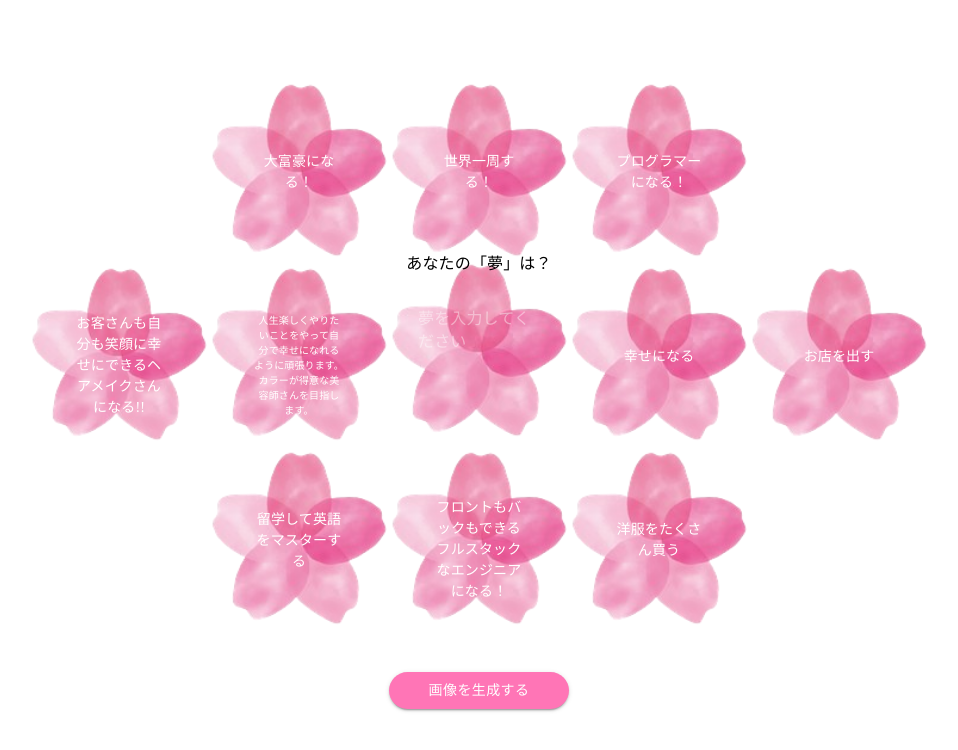
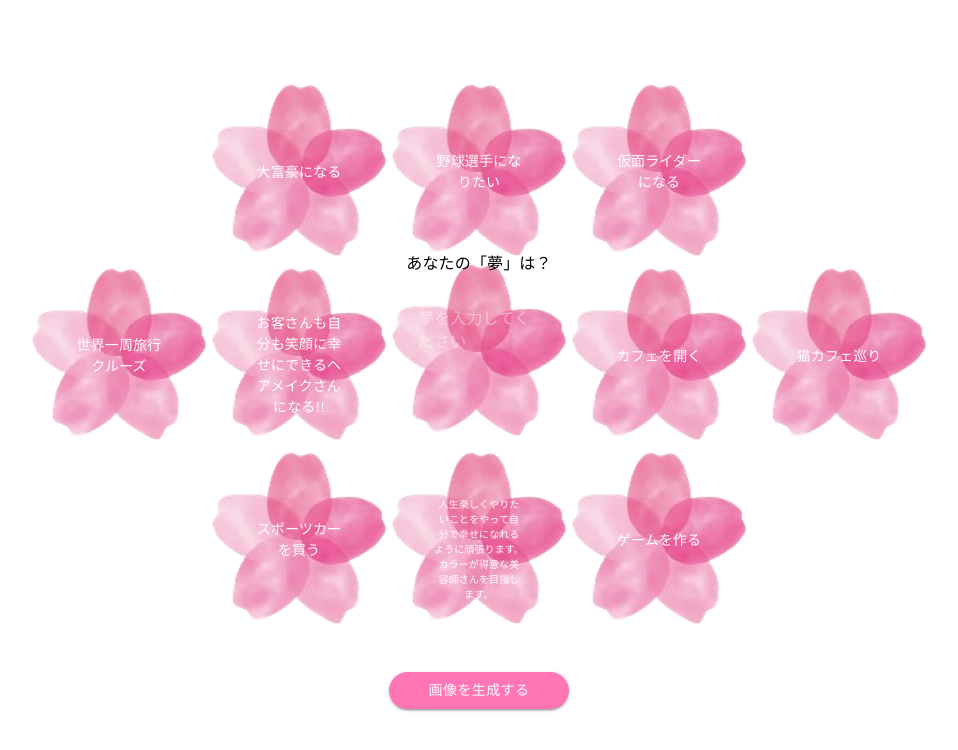
Before and after one commit to f-tash/Cherry-Pic, a React (Create React App) app in the folder Front/front-react-project/: page /input in a window 1280 px wide. Shown: the top 750 px of the page, without its empty margins (161-1119 px from the left). Built offline with nearby package versions, Linux system fonts and the light colour scheme; a web font is replaced by a local one.

Commit message:
refactor: SakuraCardArea

```diff
--- a/Front/front-react-project/src/input-form/SakuraCardArea.tsx
+++ b/Front/front-react-project/src/input-form/SakuraCardArea.tsx
@@ -1,33 +1,79 @@
-import React from "react";
+import React, { useEffect, useState } from "react";
 import { Box, Typography } from "@mui/material";
 import OtherUserPost from "./OtherUserSakuraCard.tsx";
 import InputSakuraCardItem from "./InputSakuraCardItem.tsx";
+import { PhotoInfo } from "../Photo-list-type.ts";
 
 const SakuraCardArea = ({ value, setValue }) => {
+  const [photosInfoList, setPhotosInfoList] = useState<PhotoInfo[]>([]);
+
+  useEffect(() => {
+    setPhotosInfoList([
+      { id: 1, title: "大富豪になる", url: "https://via.placeholder.com/150" },
+      {
+        id: 2,
+        title: "野球選手になりたい",
+        url: "https://via.placeholder.com/150",
+      },
+      {
+        id: 3,
+        title: "仮面ライダーになる",
+        url: "https://via.placeholder.com/150",
+      },
+      {
+        id: 4,
+        title: "世界一周旅行クルーズ",
+        url: "https://via.placeholder.com/150",
+      },
+      {
+        id: 5,
+        title: "お客さんも自分も笑顔に幸せにできるヘアメイクさんになる!!",
+        url: "https://via.placeholder.com/150",
+      },
+      { id: 6, title: "カフェを開く", url: "https://via.placeholder.com/150" },
+      { id: 7, title: "猫カフェ巡り", url: "https://via.placeholder.com/150" },
+      {
+        id: 8,
+        title: "スポーツカーを買う",
+        url: "https://via.placeholder.com/150",
+      },
+      {
+        id: 9,
+        title:
+          "人生楽しくやりたいことをやって自分で幸せになれるように頑張ります。カラーが得意な美容師さんを目指します。",
+        url: "https://via.placeholder.com/150",
+      },
+      { id: 10, title: "ゲームを作る", url: "https://via.placeholder.com/150" },
+    ]);
+    // 仮の写真情報をセット
+  }, []);
+
+  if (photosInfoList.length === 0) {
+    return <Typography>Loading...</Typography>;
+  }
   const dreams = [
-    { gridColumn: 2, gridRow: 1, dream: "大富豪になる！" },
-    { gridColumn: 3, gridRow: 1, dream: "世界一周する！" },
-    { gridColumn: 4, gridRow: 1, dream: "プログラマーになる！" },
+    { gridColumn: 2, gridRow: 1, dream: photosInfoList[0].title },
+    { gridColumn: 3, gridRow: 1, dream: photosInfoList[1].title },
+    { gridColumn: 4, gridRow: 1, dream: photosInfoList[2].title },
     {
       gridColumn: 1,
       gridRow: 2,
-      dream: "お客さんも自分も笑顔に幸せにできるヘアメイクさんになる!!",
+      dream: photosInfoList[3].title,
     },
     {
       gridColumn: 2,
       gridRow: 2,
-      dream:
-        "人生楽しくやりたいことをやって自分で幸せになれるように頑張ります。カラーが得意な美容師さんを目指します。",
+      dream: photosInfoList[4].title,
     },
-    { gridColumn: 4, gridRow: 2, dream: "幸せになる" },
-    { gridColumn: 5, gridRow: 2, dream: "お店を出す" },
-    { gridColumn: 2, gridRow: 3, dream: "留学して英語をマスターする" },
+    { gridColumn: 4, gridRow: 2, dream: photosInfoList[5].title },
+    { gridColumn: 5, gridRow: 2, dream: photosInfoList[6].title },
+    { gridColumn: 2, gridRow: 3, dream: photosInfoList[7].title },
     {
       gridColumn: 3,
       gridRow: 3,
-      dream: "フロントもバックもできるフルスタックなエンジニアになる！",
+      dream: photosInfoList[8].title,
     },
-    { gridColumn: 4, gridRow: 3, dream: "洋服をたくさん買う" },
+    { gridColumn: 4, gridRow: 3, dream: photosInfoList[9].title },
   ];
 
   return (
```
